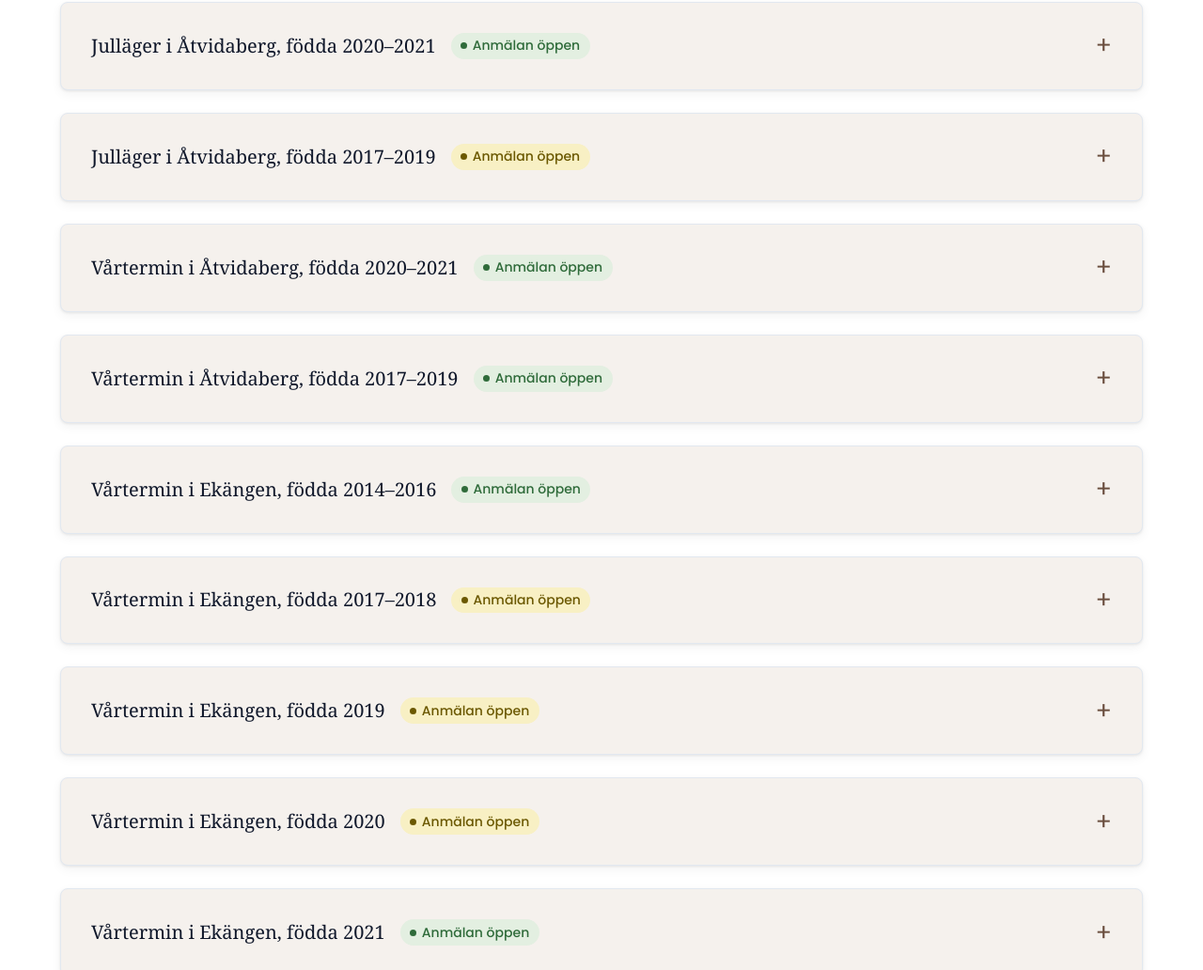
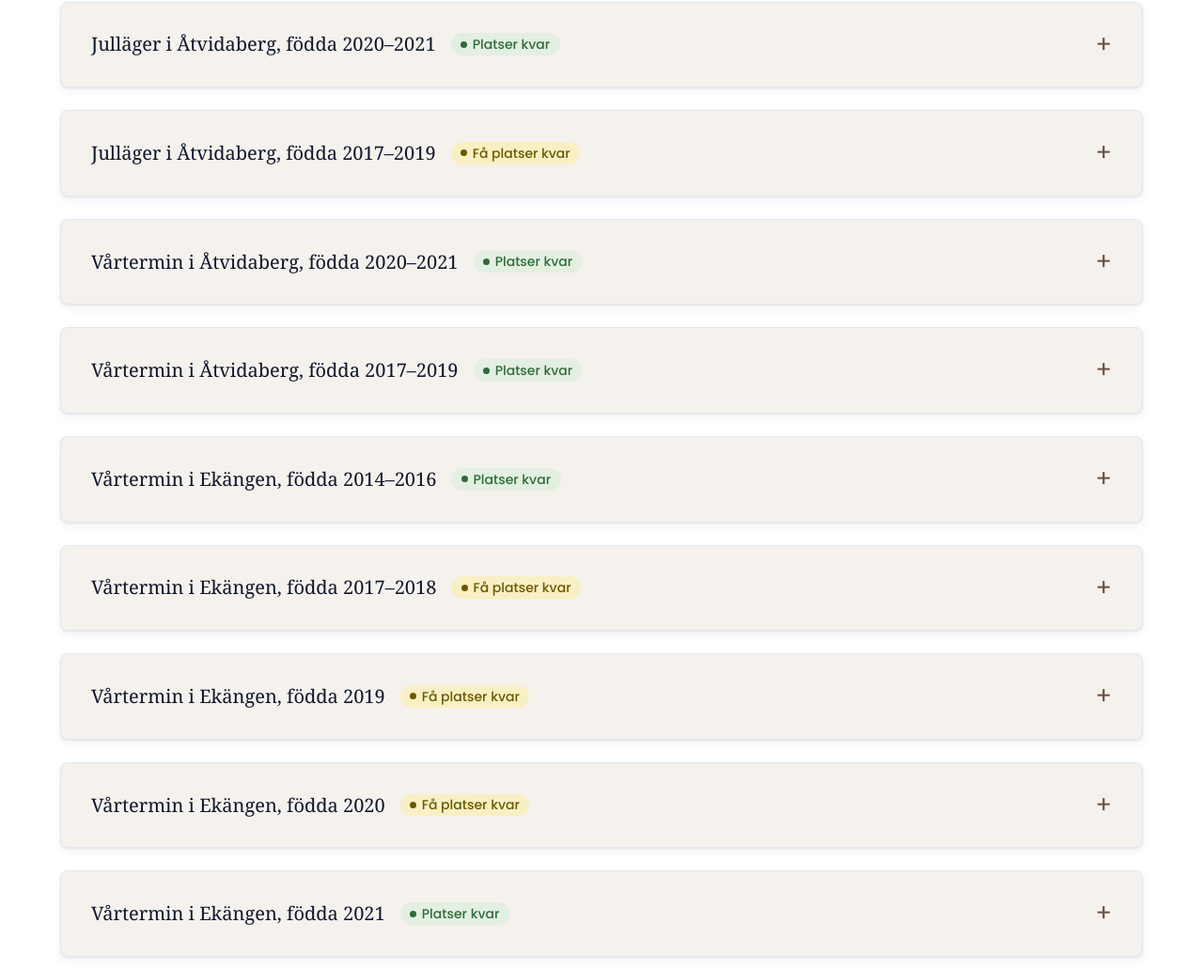
Before and after one commit to LinneaSerrander/InFlow, a plain HTML site: page Hemsida/kurser.html in a window 1280 px wide. Shown: the part 297-1329 px from the top of the page at 94% size. Drawn offline with Linux system fonts and the light colour scheme; a web font is replaced by a local one.

Commit message:
Kurser: statustext efter färg (Platser kvar / Få platser kvar / Fullbokad)
Långa statustexter bryter rad på smala mobiler.

Co-Authored-By: Claude Opus 5.5 <noreply@anthropic.com>

```diff
--- a/Hemsida/css/layout.css
+++ b/Hemsida/css/layout.css
@@ -405,7 +405,9 @@
   border-radius: 999px;
   font-size: var(--text-sm);
   font-weight: 500;
-  white-space: nowrap;
+  /* Long texts (e.g. the red one) wrap on narrow phones instead of sticking out */
+  max-width: 100%;
+  line-height: 1.3;
 }
 
 .status::before {
--- a/Hemsida/kurser.html
+++ b/Hemsida/kurser.html
@@ -47,16 +47,16 @@
         <!-- Seat status, next to each heading. Write any text, and pick the color
              with the class: status--green, status--yellow, status--orange,
              status--red or status--grey. E.g.:
-               <span class="status status--green">Anmälan öppen</span>
-               <span class="status status--yellow">Några platser kvar</span>
-               <span class="status status--red">Fullt – ställ dig i kö</span> -->
+               <span class="status status--green">Platser kvar</span>
+               <span class="status status--yellow">Få platser kvar</span>
+               <span class="status status--red">Fullbokad, köplats via intresseanmälan</span> -->
         <!-- One course per row; only the heading shows until it's clicked (<details>).
              To add a picture, put it right after </div> of course__body:
              <img class="course__image" src="assets/images/..." alt="..."> -->
         <div class="courses">
           <details class="card course course--winter">
             <summary class="course__summary">
-              <span class="course__title"><h3>Julläger i Åtvidaberg, födda 2020–2021</h3><span class="status status--green">Anmälan öppen</span></span>
+              <span class="course__title"><h3>Julläger i Åtvidaberg, födda 2020–2021</h3><span class="status status--green">Platser kvar</span></span>
             </summary>
             <div class="course__content">
               <div class="course__body">
@@ -72,7 +72,7 @@
           </details>
           <details class="card course course--winter">
             <summary class="course__summary">
-              <span class="course__title"><h3>Julläger i Åtvidaberg, födda 2017–2019</h3><span class="status status--yellow">Anmälan öppen</span></span>
+              <span class="course__title"><h3>Julläger i Åtvidaberg, födda 2017–2019</h3><span class="status status--yellow">Få platser kvar</span></span>
             </summary>
             <div class="course__content">
               <div class="course__body">
@@ -88,7 +88,7 @@
           </details>
           <details class="card course">
             <summary class="course__summary">
-              <span class="course__title"><h3>Vårtermin i Åtvidaberg, födda 2020–2021</h3><span class="status status--green">Anmälan öppen</span></span>
+              <span class="course__title"><h3>Vårtermin i Åtvidaberg, födda 2020–2021</h3><span class="status status--green">Platser kvar</span></span>
             </summary>
             <div class="course__content">
               <div class="course__body">
@@ -104,7 +104,7 @@
           </details>
           <details class="card course">
             <summary class="course__summary">
-              <span class="course__title"><h3>Vårtermin i Åtvidaberg, födda 2017–2019</h3><span class="status status--green">Anmälan öppen</span></span>
+              <span class="course__title"><h3>Vårtermin i Åtvidaberg, födda 2017–2019</h3><span class="status status--green">Platser kvar</span></span>
             </summary>
             <div class="course__content">
               <div class="course__body">
@@ -120,7 +120,7 @@
           </details>
           <details class="card course">
             <summary class="course__summary">
-              <span class="course__title"><h3>Vårtermin i Ekängen, födda 2014–2016</h3><span class="status status--green">Anmälan öppen</span></span>
+              <span class="course__title"><h3>Vårtermin i Ekängen, födda 2014–2016</h3><span class="status status--green">Platser kvar</span></span>
             </summary>
             <div class="course__content">
               <div class="course__body">
@@ -136,7 +136,7 @@
           </details>
           <details class="card course">
             <summary class="course__summary">
-              <span class="course__title"><h3>Vårtermin i Ekängen, födda 2017–2018</h3><span class="status status--yellow">Anmälan öppen</span></span>
+              <span class="course__title"><h3>Vårtermin i Ekängen, födda 2017–2018</h3><span class="status status--yellow">Få platser kvar</span></span>
             </summary>
             <div class="course__content">
               <div class="course__body">
@@ -152,7 +152,7 @@
           </details>
           <details class="card course">
             <summary class="course__summary">
-              <span class="course__title"><h3>Vårtermin i Ekängen, födda 2019</h3><span class="status status--yellow">Anmälan öppen</span></span>
+              <span class="course__title"><h3>Vårtermin i Ekängen, födda 2019</h3><span class="status status--yellow">Få platser kvar</span></span>
             </summary>
             <div class="course__content">
               <div class="course__body">
@@ -168,7 +168,7 @@
           </details>
           <details class="card course">
             <summary class="course__summary">
-              <span class="course__title"><h3>Vårtermin i Ekängen, födda 2020</h3><span class="status status--yellow">Anmälan öppen</span></span>
+              <span class="course__title"><h3>Vårtermin i Ekängen, födda 2020</h3><span class="status status--yellow">Få platser kvar</span></span>
             </summary>
             <div class="course__content">
               <div class="course__body">
@@ -184,7 +184,7 @@
           </details>
           <details class="card course">
             <summary class="course__summary">
-              <span class="course__title"><h3>Vårtermin i Ekängen, födda 2021</h3><span class="status status--green">Anmälan öppen</span></span>
+              <span class="course__title"><h3>Vårtermin i Ekängen, födda 2021</h3><span class="status status--green">Platser kvar</span></span>
             </summary>
             <div class="course__content">
               <div class="course__body">
```
